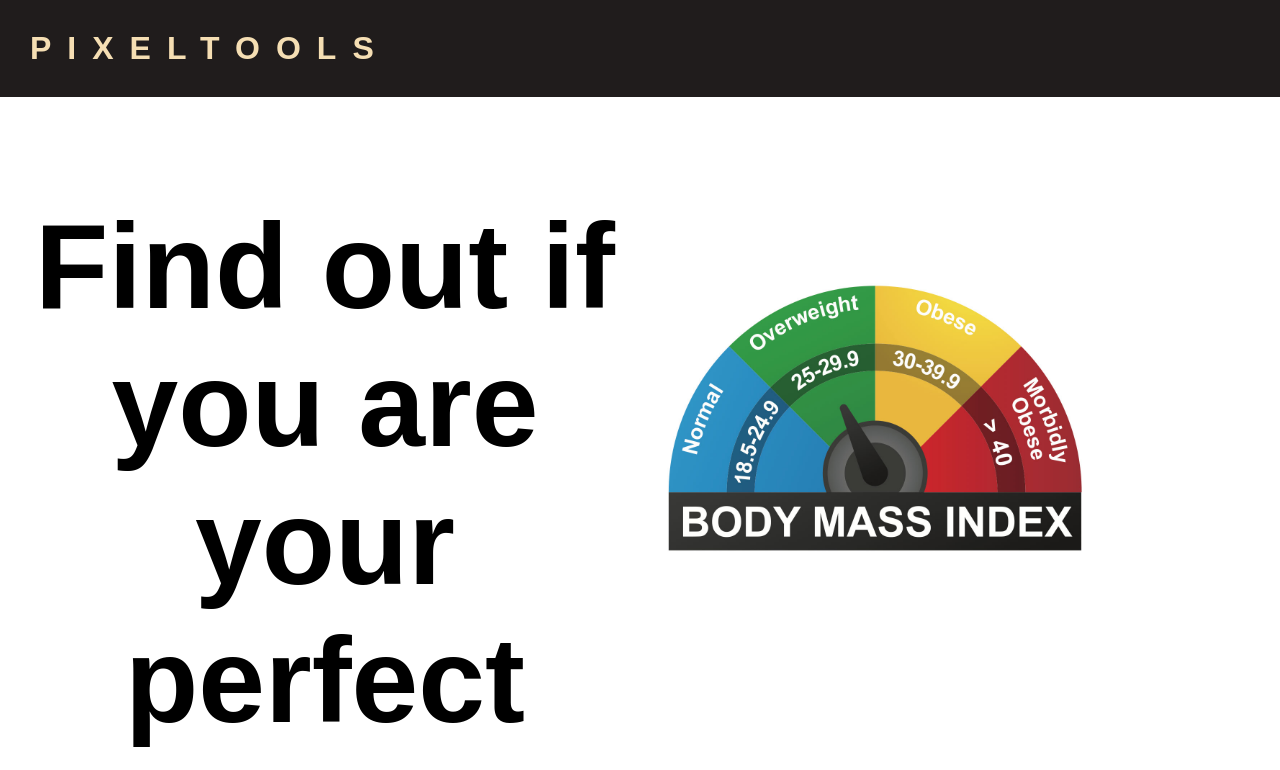
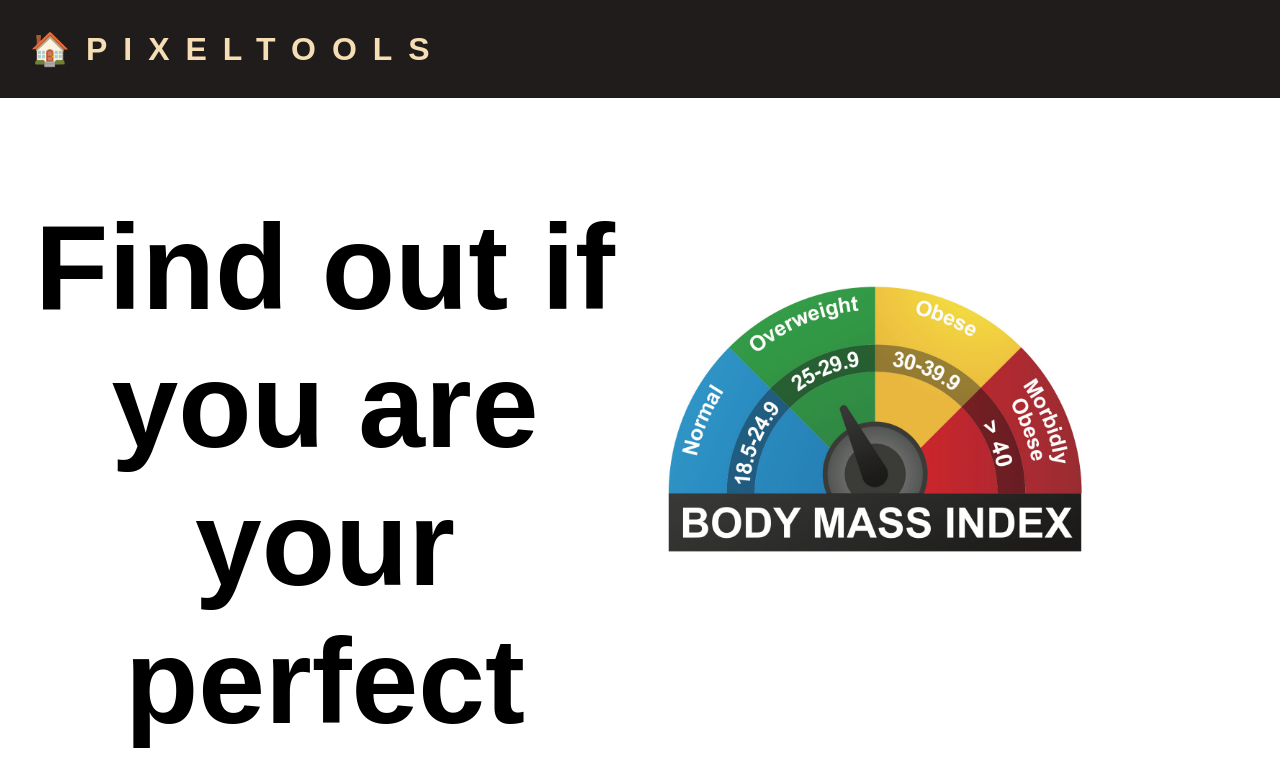
Before and after one commit to pixelity2/JS_22_Gr5, a plain HTML site: page bmi-calculator.html in a window 1280 px wide. Shown: the top 770 px of the page. Drawn offline with Linux system fonts and the light colour scheme.

Commit message:
Update bmi-calculator.html

```diff
--- a/bmi-calculator.html
+++ b/bmi-calculator.html
@@ -10,7 +10,7 @@
     <div class="container">
         <header>
             <nav class="navigation">
-                <h1 id="title"><a href="/index.html">PixelTools</a></h1>
+                <h1 id="title"><a href="/index.html">🏠PixelTools</a></h1>
             <ul>
             </ul>
         </nav>
```
